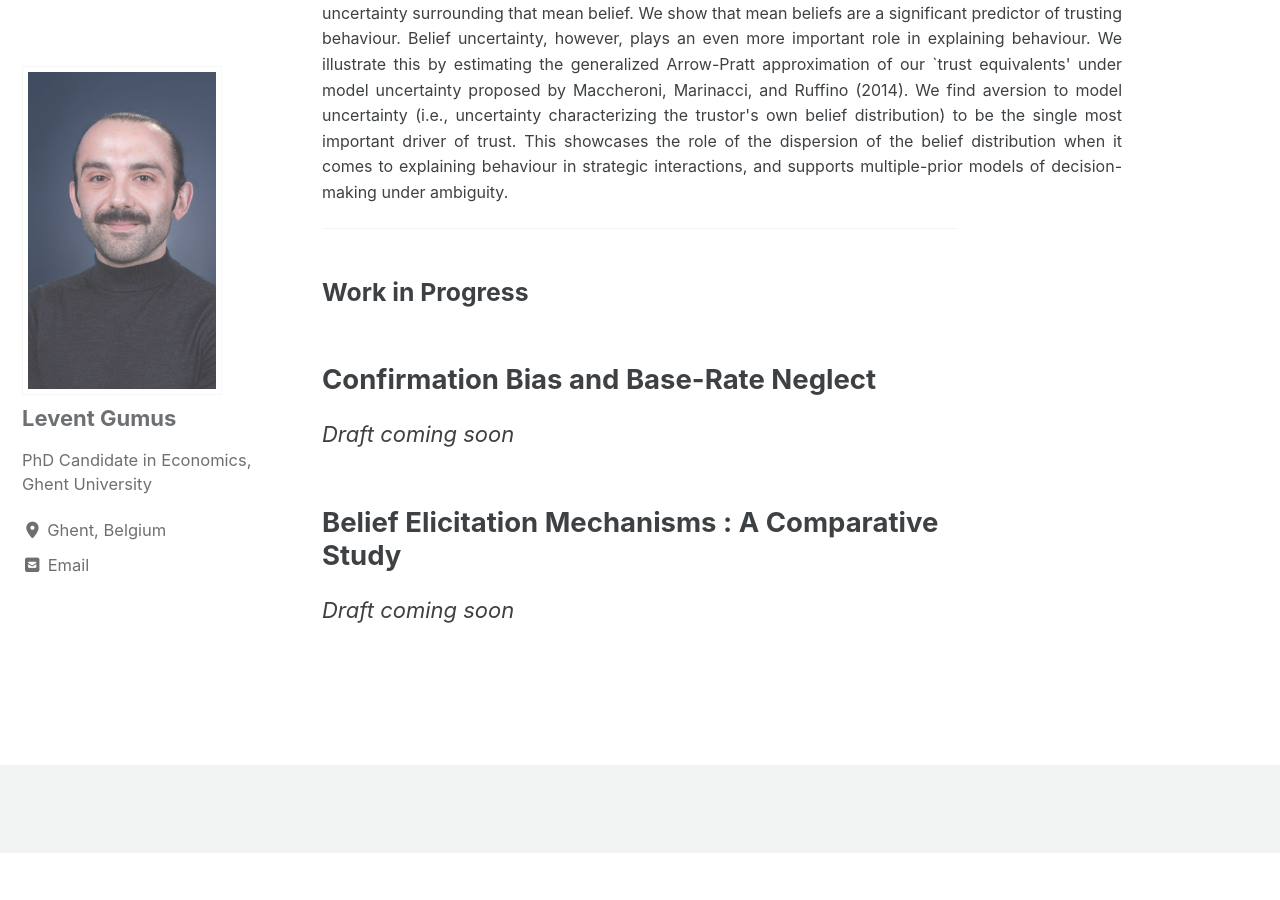
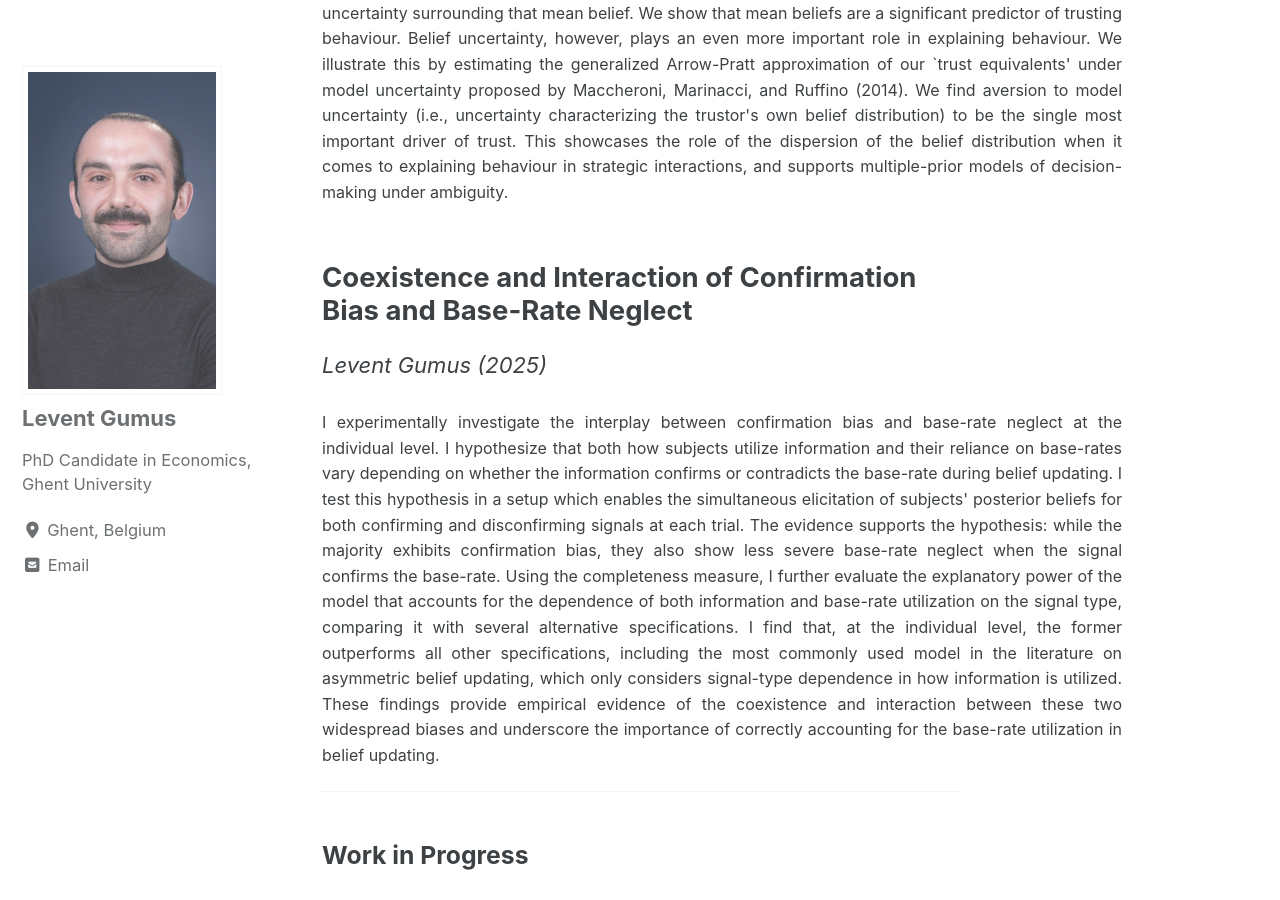
Before and after one commit to Levengumus/leventgumus.github.io, a Jekyll site: the page built from Research/Research.md, in a window 1280 px wide and 900 px high, scrolled down 1059 px. Built offline with Jekyll 4.4.1, drawn with Linux system fonts in a browser that asks for light colours; cached includes are drawn as plain includes; before the commit the page ends 1912 px from its top, so only the background shows below that.

Commit message:
Update Research.md

```diff
--- a/Research/Research.md
+++ b/Research/Research.md
@@ -30,10 +30,14 @@ comments: true
   <div class="abstract-text" >
    We develop a novel method that allows us to econometrically recover belief distributions from binary choices between bets on different events. We delpoy the method in a strategic context by studying the predictive power of the recovered beliefs about reciprocity on trust. We econometrically recover two measures: a measure of the mean belief of the decision-maker; and a measure of the subjective uncertainty surrounding that mean belief. We show that mean beliefs are a significant predictor of trusting behaviour. Belief uncertainty, however, plays an even more important role in explaining behaviour. We illustrate this by estimating the generalized Arrow-Pratt approximation of our `trust equivalents' under model uncertainty proposed by Maccheroni, Marinacci, and Ruffino (2014). We find aversion to model uncertainty (i.e., uncertainty characterizing the trustor's own belief distribution) to be the single most important driver of trust. This showcases the role of the dispersion of the belief distribution when it comes to explaining behaviour in strategic interactions, and supports multiple-prior models of decision-making under ambiguity.
   </div>
+
+## Coexistence and Interaction of Confirmation Bias and Base-Rate Neglect
+*Levent Gumus (2025)*
+  <div class="abstract-text" >
+   I experimentally investigate the interplay between confirmation bias and base-rate neglect at the individual level. I hypothesize that both how subjects utilize information and their reliance on base-rates vary depending on whether the information confirms or contradicts the base-rate during belief updating. I test this hypothesis in a setup which enables the simultaneous elicitation of subjects' posterior beliefs for both confirming and disconfirming signals at each trial. The evidence supports the hypothesis: while the majority exhibits confirmation bias, they also show less severe base-rate neglect when the signal confirms the base-rate. Using the completeness measure, I further evaluate the explanatory power of the model that accounts for the dependence of both information and base-rate utilization on the signal type, comparing it with several alternative specifications. I find that, at the individual level, the former outperforms all other specifications, including the most commonly used model in the literature on asymmetric belief updating, which only considers signal-type dependence in how information is utilized. These findings provide empirical evidence of the coexistence and interaction between these two widespread biases and underscore the importance of correctly accounting for the base-rate utilization in belief updating.
+  </div>
 ---
 
 ### **Work in Progress**
-## Confirmation Bias and Base-Rate Neglect
-*Draft coming soon*
 ## Belief Elicitation Mechanisms :  A Comparative Study
 *Draft coming soon*
```
